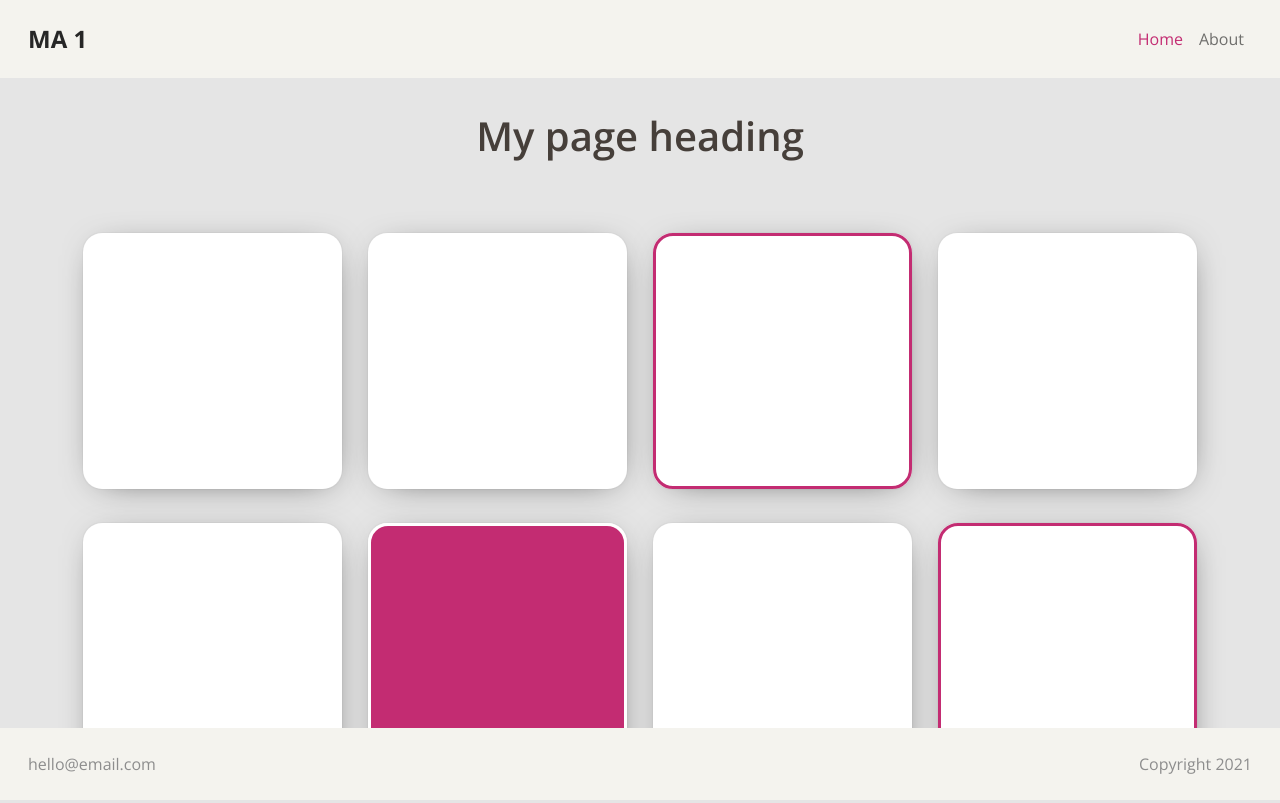
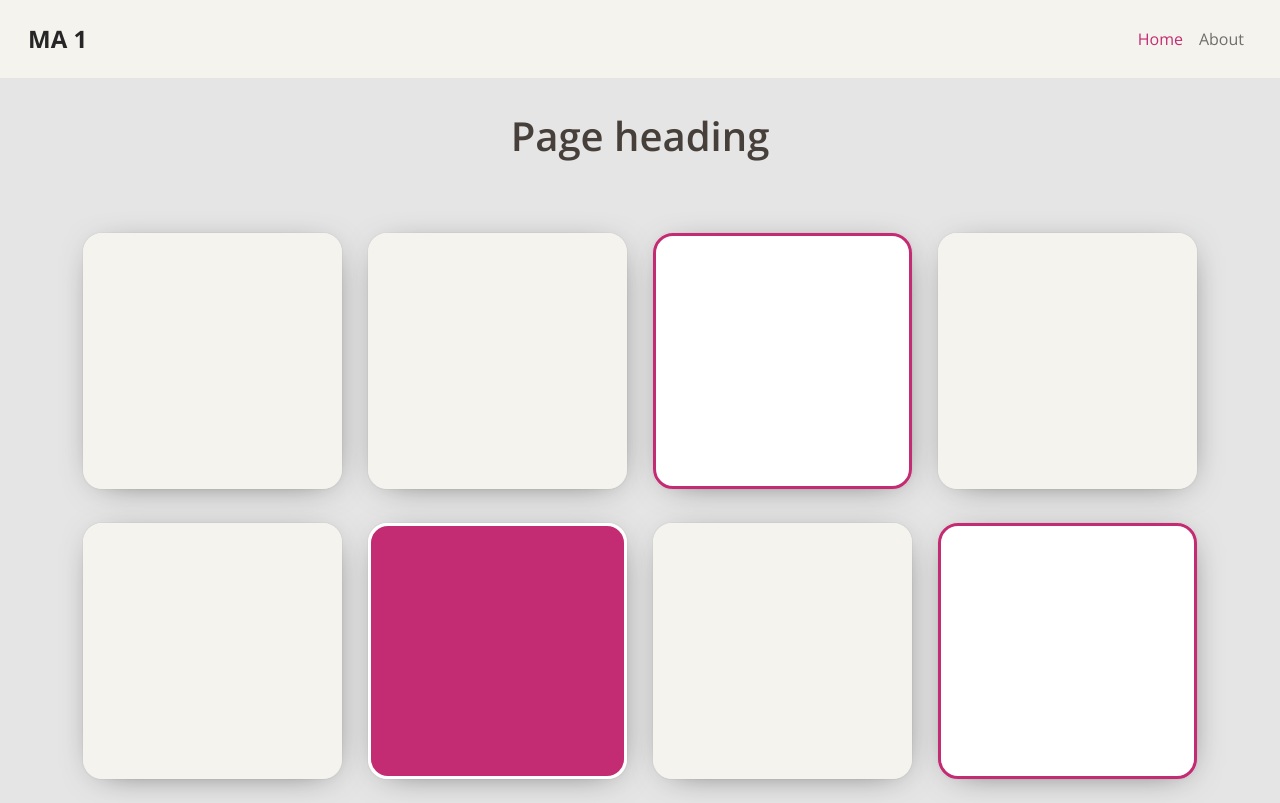
Before and after one commit to ToppHestmark/suphachai-hestmark-css-frameworks-ma1, a plain HTML site: page index.html in a window 1280 px wide. Shown: the top 803 px of the page. Drawn offline with nearby package versions, Linux system fonts and the light colour scheme.

Commit message:
Filled cards with color, positioned the footer and added a cat photo

```diff
--- a/index.html
+++ b/index.html
@@ -46,7 +46,7 @@
       </nav>
 
       <div class="container-fluid text-center py-5 home__header">
-        <h1>My page heading</h1>
+        <h1>Page heading</h1>
       </div>
       <div class="container">
         <div class="row">
--- a/styles/sass/partials/_footer.scss
+++ b/styles/sass/partials/_footer.scss
@@ -1,7 +1,13 @@
 .footer {
   background-color: $color-vanilla;
-  position: absolute;
+  margin-top: 6rem;
+  padding: 0.8rem 0;
   bottom: 0;
+
+  @media screen and (max-width: 768px) {
+    background-color: white;
+    margin-top: 12rem;
+  }
 
   &__wrapper {
     width: 100%;
@@ -12,12 +18,15 @@
     @media screen and (max-width: 768px) {
       flex-direction: column;
       text-align: center;
-      background-color: white;
     }
   }
 
   &__wrapperItem p {
     color: $color-footer;
-    margin: 1.5rem 0;
+    margin: 0.6rem 0;
+
+    @media screen and (max-width: 768px) {
+      margin: 0.3rem 0;
+    }
   }
 }
--- a/styles/sass/partials/_layout.scss
+++ b/styles/sass/partials/_layout.scss
@@ -15,8 +15,8 @@ body {
   margin: 0;
   display: flex;
   flex-direction: column;
-  -ms-overflow-style: none; /* IE and Edge */
-  scrollbar-width: none; /* Firefox */
+  -ms-overflow-style: none;
+  scrollbar-width: none;
 }
 
 body::-webkit-scrollbar {
@@ -24,10 +24,6 @@ body::-webkit-scrollbar {
 }
 
 .home {
-  // &__wrapper {
-  //   min-height: 100%;
-  // }
-
   &__header {
     margin-top: 4rem;
   }
@@ -44,6 +40,8 @@ body::-webkit-scrollbar {
 
   &__cardBody {
     height: 16rem;
+    background-color: $color-vanilla;
+    border: 3px solid $color-vanilla;
     box-shadow: 2px 5px 36px -17px rgba(0, 0, 0, 0.75);
     -webkit-box-shadow: 2px 5px 36px -17px rgba(0, 0, 0, 0.75);
     -moz-box-shadow: 2px 5px 36px -17px rgba(0, 0, 0, 0.75);
@@ -51,6 +49,7 @@ body::-webkit-scrollbar {
 
   &__soldOut {
     border: 3px solid $primary;
+    background-color: white;
   }
 
   &__special {
```
Also changed, not shown: styles/css/style.css, 2 other files.
